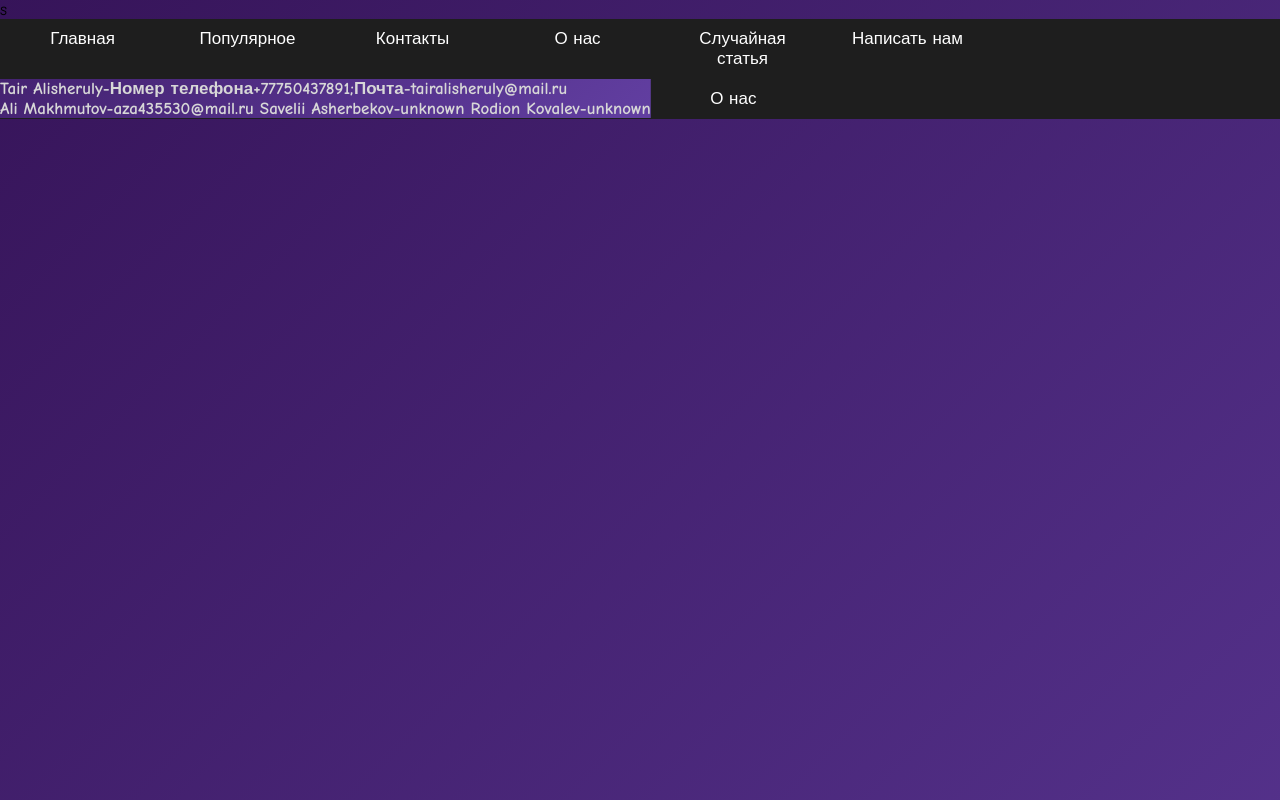
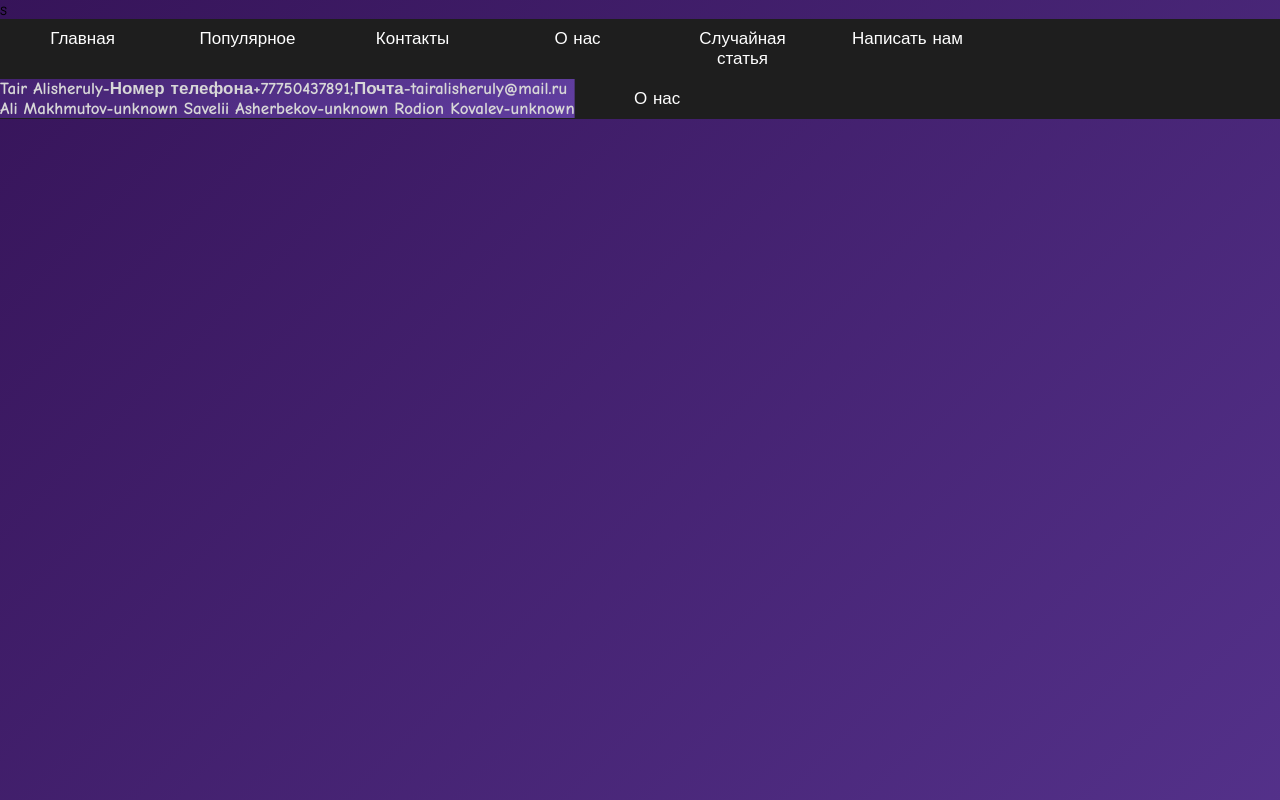
Before and after one commit to Tmk8686/Gamesinfo, a plain HTML site: page contacts.html in a window 1280 px wide. Drawn offline with Linux system fonts and the light colour scheme.

Commit message:
Update contacts.html

```diff
--- a/contacts.html
+++ b/contacts.html
@@ -30,7 +30,7 @@ s<!DOCTYPE html>
  Tair Alisheruly-Номер телефона+77750437891;Почта-tairalisheruly@mail.ru
  </h2>
  <h2>
-  Ali Makhmutov-aza435530@mail.ru
+  Ali Makhmutov-unknown
   Savelii Asherbekov-unknown
   Rodion Kovalev-unknown
  </h2>
```
